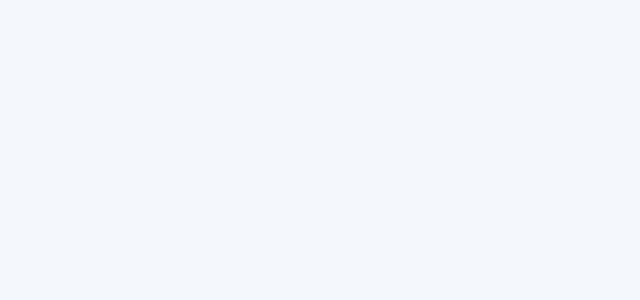
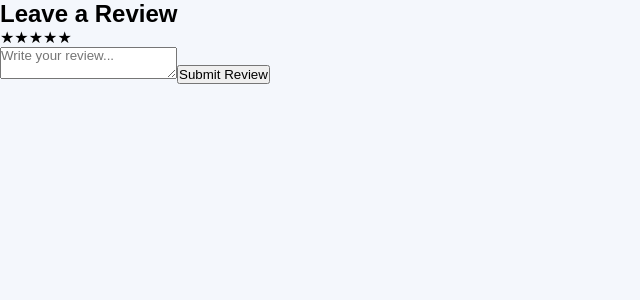
Before and after one commit to anjali22-05/Street-Food-App, a React (Create React App) app: page /Review in a window 1280 px wide. Before the commit this address had no page. Shown: the top 300 px of the page, without its empty margins (0-640 px from the left). Built offline with nearby package versions, Linux system fonts and the light colour scheme.

Commit message:
addd the review button

```diff
--- a/src/App.js
+++ b/src/App.js
@@ -5,7 +5,8 @@ import SignupPage from "./component/Signup";
 import Home from "./component/Home";
 import AddShop from "./component/addShop"
 import ViewShops from "./component/ViewShops";
-import EditShop from "./component/EditShop"
+import EditShop from "./component/EditShop";
+import Review from "./component/Review";
 
 function App() {
   return (
@@ -20,6 +21,7 @@ function App() {
         <Route path="/addShop" element={<AddShop/>}/>
         <Route path="/viewShops" element={<ViewShops/>}/>
         <Route path="/editShop/:id" element={<EditShop />} />
+        <Route path="/Review" element={<Review/>}/>
       </Routes>
     </BrowserRouter>
   );
--- a/src/component/Home.js
+++ b/src/component/Home.js
@@ -31,7 +31,6 @@ import {
   Logout,
   LocalFireDepartment,
   Edit,
-  Delete,
   Search,
   Storefront,
   RoomOutlined,
@@ -112,17 +111,7 @@ export default function Home() {
     }
   };
 
-  const handleDelete = async (id) => {
-    if (!window.confirm("Are you sure you want to delete this shop?")) return;
-    try {
-      await axios.delete(`http://localhost:5001/shop/deleteShop/${id}`);
-      alert("Shop Deleted Successfully");
-      setShops((prev) => prev.filter((shop) => shop._id !== id));
-    } catch (err) {
-      console.log(err);
-      alert("Unable to delete shop");
-    }
-  };
+
 
   const greeting = useMemo(() => {
     const hour = new Date().getHours();
@@ -211,6 +200,7 @@ export default function Home() {
           >
             Add Shop
           </Button>
+
 
           <IconButton
             onClick={() => {
@@ -366,6 +356,17 @@ export default function Home() {
                           sx={{ display: "flex", alignItems: "center", gap: 0.75 }}
                         >
                           <RoomOutlined fontSize="small" /> {shop.address}
+                          <Button onClick={() => navigate("/review")}
+                          size="small"
+
+                        color="#841584"
+                        sx={{ mt: 1, mb: 1.5, fontWeight: 700, color: "hsl(0, 0%, 97%)" }}
+                            >
+
+                        Review
+
+                          </Button>
+
                         </Typography>
                       </Box>
                     </CardContent>
--- a/src/component/Login.js
+++ b/src/component/Login.js
@@ -73,8 +73,6 @@ const handleLogin = async (e) => {
        password: formData.password,
      }
    );
-
-
    setMessage("✅ Login Successful");
 
 
--- /dev/null
+++ b/src/component/Review.js
@@ -0,0 +1,64 @@
+import React, { useState } from "react";
+import axios from "axios";
+
+const Review = ({ shopid}) => {
+  const [rating, setRating] = useState(0);
+  const [hover, setHover] = useState(0);
+  const [review, setReview] = useState("");
+
+  const handleSubmit = async (e) => {
+    e.preventDefault();
+
+    if (!rating || !review) {
+      alert("Please give rating and review.");
+      return;
+    }
+
+    try {
+      await axios.post("http://localhost:5000/api/reviews", {
+        shopid,
+        rating,
+        review,
+      });
+
+      alert("Review Added Successfully");
+
+      setRating(0);
+      setReview("");
+    } catch (err) {
+      console.log(err);
+    }
+  };
+
+  return (
+    <div className="review-container">
+      <h2>Leave a Review</h2>
+
+      <form onSubmit={handleSubmit}>
+        <div className="stars">
+          {[1, 2, 3, 4, 5].map((star) => (
+            <span
+              key={star}
+              className={star <= (hover || rating) ? "star active" : "star"}
+              onClick={() => setRating(star)}
+              onMouseEnter={() => setHover(star)}
+              onMouseLeave={() => setHover(0)}
+            >
+              ★
+            </span>
+          ))}
+        </div>
+
+        <textarea
+          placeholder="Write your review..."
+          value={review}
+          onChange={(e) => setReview(e.target.value)}
+        />
+
+        <button type="submit">Submit Review</button>
+      </form>
+    </div>
+  );
+};
+
+export default Review;
```
